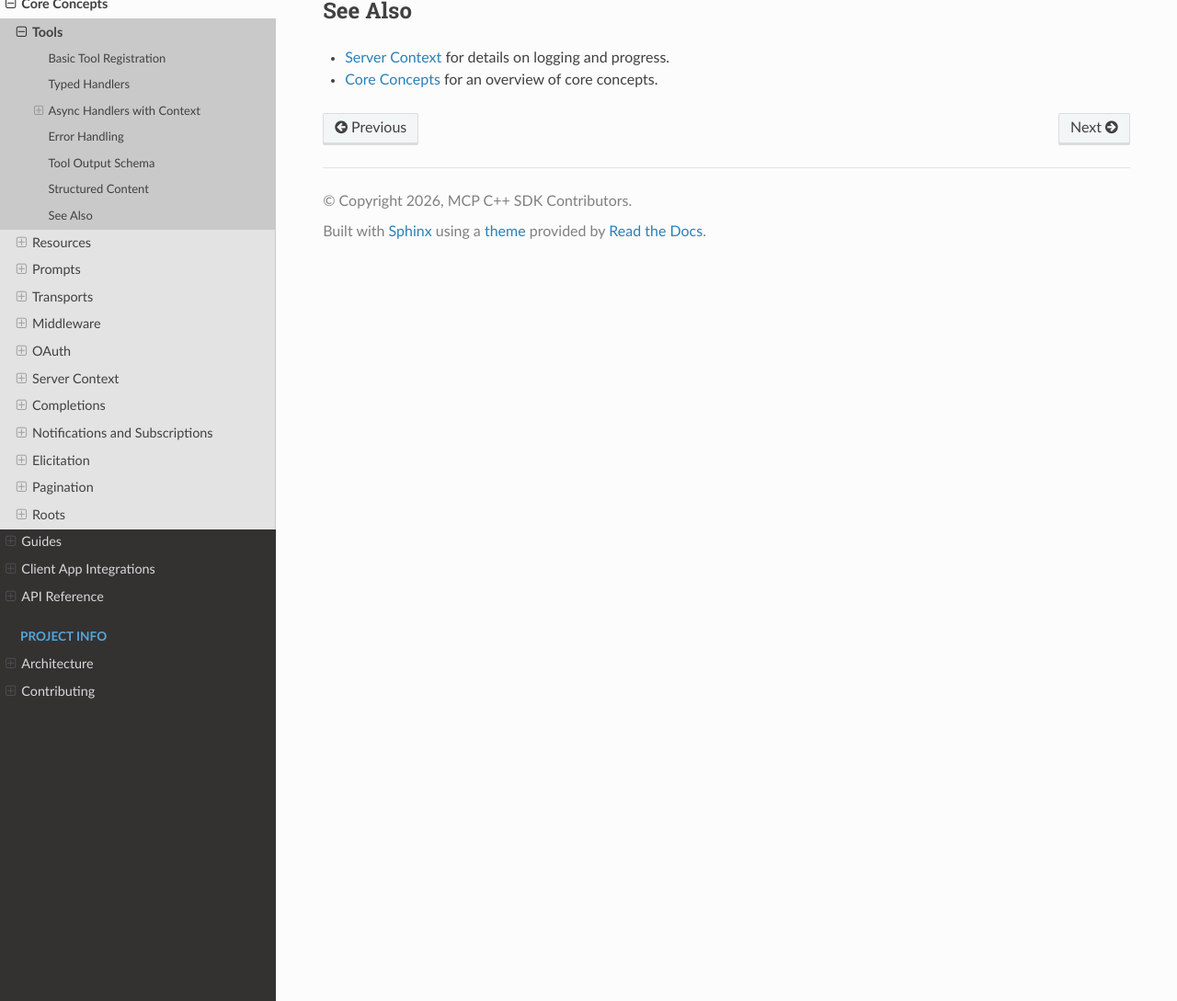
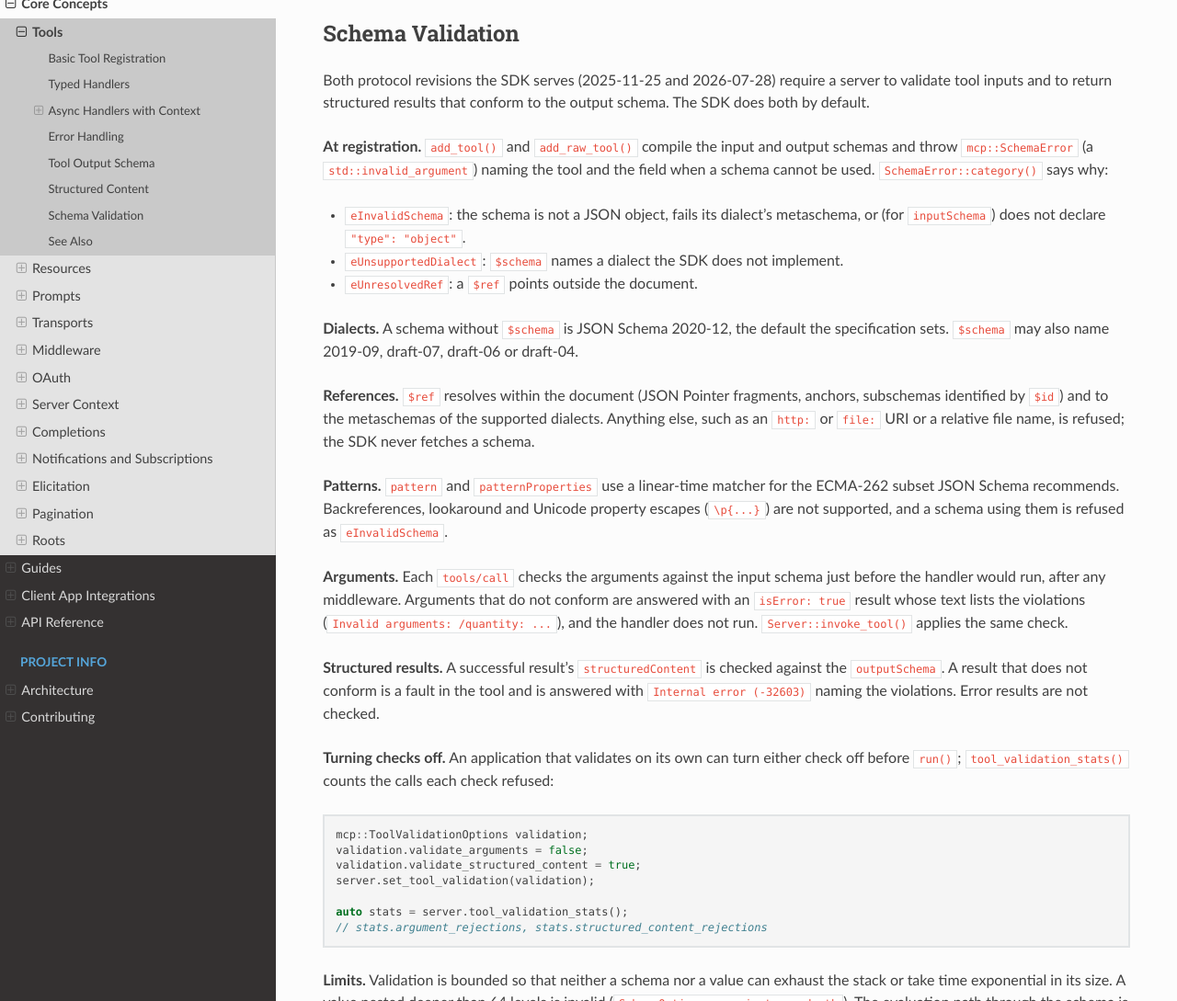
Before and after one commit to yurirocha15/mcp-cpp-sdk, a Sphinx documentation site: the page built from docs/concepts/tools.rst, in a window 1280 px wide and 1400 px high, scrolled down 3529 px, cut to the strip 311-1400 px from the top of the window. Shown: the whole strip at 92% size. Built offline with Sphinx 7.4.7 and the Read the Docs theme 3.1.0, drawn with Linux system fonts in a browser that asks for light colours; some of the changed text lies outside the part shown.

Commit message:
docs: document supported schema dialects and validation behavior
docs/concepts/tools.rst gains a Schema Validation section: the checks
made at registration and the SchemaError categories, the supported
dialects and the 2020-12 default, the $ref policy, the pattern syntax,
how invalid arguments and non-conforming structured results are
answered, ToolValidationOptions and tool_validation_stats(), the
validation limits, which schemas are evaluated without jsoncons, the
client-side checks, and CompiledSchema for direct use. The Tool Output
Schema section now says structured content must conform. The
error-handling guide describes StructuredContentError and the client's
handling of tools with unusable schemas. SchemaError's constructor and
category() get API comments.

Tested with python3 scripts/build.py --docs (no new warnings) and by
compiling and running the CompiledSchema snippet.

```diff
--- a/docs/concepts/tools.rst
+++ b/docs/concepts/tools.rst
@@ -10,7 +10,8 @@ class. Each tool requires:
 
 - **Name**: A unique identifier for the tool.
 - **Description**: A human-readable explanation of what the tool does.
-- **Input Schema**: A JSON Schema defining the input parameters.
+- **Input Schema**: A JSON Schema object defining the input parameters. It must
+  declare ``"type": "object"``, since tool arguments are always an object.
 - **Handler**: A C++ function or lambda that executes the tool logic.
 
 Basic Tool Registration
@@ -156,8 +157,8 @@ tool, enabling better integration with typed systems or UI rendering.
 When an ``outputSchema`` is provided, the SDK includes it in the tool definition sent to clients.
 The schema is advertised as ``outputSchema`` in the tool's metadata, enabling clients to understand
 the structure of the tool's output. A tool with an ``outputSchema`` must return
-``structuredContent`` (unless the result is an error); otherwise the call fails with a JSON-RPC
-error. The SDK does not validate that content against the schema at runtime.
+``structuredContent`` (unless the result is an error), and that content must conform to the
+schema; otherwise the call fails with a JSON-RPC error (see `Schema Validation`_).
 
 .. code-block:: cpp
 
@@ -188,6 +189,101 @@ content blocks.
    :language: cpp
    :lines: 94-109
 
+Schema Validation
+-----------------
+
+Both protocol revisions the SDK serves (2025-11-25 and 2026-07-28) require a
+server to validate tool inputs and to return structured results that conform
+to the output schema. The SDK does both by default.
+
+**At registration.** ``add_tool()`` and ``add_raw_tool()`` compile the input and
+output schemas and throw ``mcp::SchemaError`` (a ``std::invalid_argument``)
+naming the tool and the field when a schema cannot be used.
+``SchemaError::category()`` says why:
+
+- ``eInvalidSchema``: the schema is not a JSON object, fails its dialect's
+  metaschema, or (for ``inputSchema``) does not declare ``"type": "object"``.
+- ``eUnsupportedDialect``: ``$schema`` names a dialect the SDK does not
+  implement.
+- ``eUnresolvedRef``: a ``$ref`` points outside the document.
+
+**Dialects.** A schema without ``$schema`` is JSON Schema 2020-12, the default
+the specification sets. ``$schema`` may also name 2019-09, draft-07, draft-06 or
+draft-04.
+
+**References.** ``$ref`` resolves within the document (JSON Pointer fragments,
+anchors, subschemas identified by ``$id``) and to the metaschemas of the
+supported dialects. Anything else, such as an ``http:`` or ``file:`` URI or a
+relative file name, is refused; the SDK never fetches a schema.
+
+**Patterns.** ``pattern`` and ``patternProperties`` use a linear-time matcher
+for the ECMA-262 subset JSON Schema recommends. Backreferences, lookaround and
+Unicode property escapes (``\p{...}``) are not supported, and a schema using
+them is refused as ``eInvalidSchema``.
+
+**Arguments.** Each ``tools/call`` checks the arguments against the input schema
+just before the handler would run, after any middleware. Arguments that do not
+conform are answered with an ``isError: true`` result whose text lists the
+violations (``Invalid arguments: /quantity: ...``), and the handler does not
+run. ``Server::invoke_tool()`` applies the same check.
+
+**Structured results.** A successful result's ``structuredContent`` is checked
+against the ``outputSchema``. A result that does not conform is a fault in the
+tool and is answered with ``Internal error (-32603)`` naming the violations.
+Error results are not checked.
+
+**Turning checks off.** An application that validates on its own can turn
+either check off before ``run()``; ``tool_validation_stats()`` counts the calls
+each check refused:
+
+.. code-block:: cpp
+
+   mcp::ToolValidationOptions validation;
+   validation.validate_arguments = false;
+   validation.validate_structured_content = true;
+   server.set_tool_validation(validation);
+
+   auto stats = server.tool_validation_stats();
+   // stats.argument_rejections, stats.structured_content_rejections
+
+**Limits.** Validation is bounded so that neither a schema nor a value can
+exhaust the stack or take time exponential in its size. A value nested deeper
+than 64 levels is invalid (``SchemaOptions::max_instance_depth``). The
+evaluation path through the schema is limited to 192 keywords and array
+indexes, which a schema recursing through ``anyOf`` and ``$ref`` at every level
+reaches at about 48 levels of the value, and the evaluation work per value is
+budgeted in proportion to its size and nesting. A schema that exceeds a limit
+even for a trivial value, such as ``{"$ref": "#"}``, is refused at
+registration. Schema documents may nest up to 64 levels; checking a 2020-12
+schema against its metaschema reaches the path limit when ``properties`` nest 27
+levels deep.
+
+**Cost.** A 2020-12 schema that uses only ``type``, ``enum``, ``const``, the
+numeric bounds, ``minLength``, ``maxLength``, ``pattern``, ``items``,
+``minItems``, ``maxItems``, ``properties``, ``required``,
+``additionalProperties``, ``minProperties``, ``maxProperties``, boolean
+subschemas and annotations is evaluated directly on the arguments; other
+schemas are evaluated by the bundled jsoncons library, which costs several
+microseconds more per call for typical arguments. Violation messages are
+written for people and their wording may change.
+
+**On the client.** ``Client::list_tools()`` compiles the schemas of the listed
+tools, leaves out a tool whose schema cannot be used and reports it through
+``ClientOptions::on_tool_schema_error``. ``Client::call_tool()`` checks a
+successful result's ``structuredContent`` against the tool's listed
+``outputSchema`` and throws ``mcp::StructuredContentError`` when it does not
+conform. ``ClientOptions::validate_tool_schemas = false`` turns both off.
+
+``mcp::CompiledSchema`` (``mcp/protocol/schema.hpp``) is the validator behind
+all of this and can be used directly:
+
+.. code-block:: cpp
+
+   auto schema = mcp::CompiledSchema::compile(
+       {{"type", "object"}, {"required", {"id"}}});
+   auto result = schema.validate({{"name", "x"}});
+   // result.valid == false; result.violations[0].message names "id"
+
 See Also
 --------
 
```
Also changed, not shown: docs/guides/error-handling.rst (+12 -0 lines), 1 other file.
